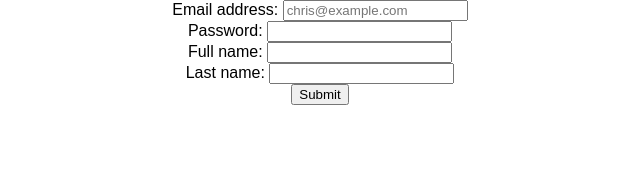
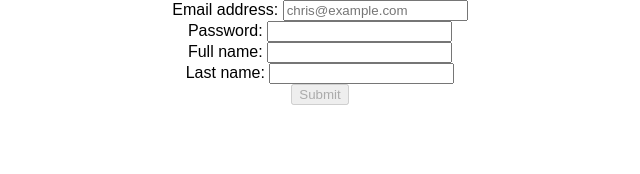
Before and after one commit to chris-bingham/my-first-react-app, a React (Create React App) app: page / in a window 1280 px wide. Shown: the top 174 px of the page, without its empty margins (320-960 px from the left). Built offline with nearby package versions, Linux system fonts and the light colour scheme.

Commit message:
submit button disabled until form is valid

```diff
--- a/src/Button.js
+++ b/src/Button.js
@@ -1,8 +1,14 @@
 import React from "react";
 
-const Button = ({ id, type, label, handleClick, form }) => {
+const Button = ({ id, type, label, handleClick, form, disabled }) => {
   return (
-    <button type={type} form={form} id={id} onClick={handleClick}>
+    <button
+      type={type}
+      form={form}
+      id={id}
+      onClick={handleClick}
+      disabled={disabled}
+    >
       {label}
     </button>
   );
--- a/src/Form.js
+++ b/src/Form.js
@@ -5,6 +5,7 @@ import Validate from "./FormValidation.js";
 
 const DEFAULT_STATE = {
   formData: {},
+  formValid: false,
   submitted: false
 };
 
@@ -22,7 +23,6 @@ class Form extends Component {
       formData[field.id].isValid = !field.required;
     });
     return formData;
-
   };
 
   handleInput = event => {
@@ -34,28 +34,28 @@ class Form extends Component {
         formData[key].isValid = Validate(formData[key]);
       }
     }
-    this.setState({ formData: formData });
+    this.setState({ formData: formData, formValid: this.allValid() });
   };
 
   allValid = () => {
-    for(let field in this.state.formData){
-      if(!this.state.formData[field].isValid && this.state.formData[field].isValid !== undefined){
-
+    for (let field in this.state.formData) {
+      if (
+        !this.state.formData[field].isValid &&
+        this.state.formData[field].isValid !== undefined
+      ) {
         return false;
       }
     }
     return true;
-  }
-
+  };
 
   handleSubmit = event => {
     event.preventDefault();
-    if(this.allValid()){
+    if (this.allValid()) {
       this.setState({ submitted: true });
       console.log("Submitted Data: ", this.state.formData);
     }
   };
-
 
   componentDidMount() {
     this.addFormFieldsToState();
@@ -85,6 +85,7 @@ class Form extends Component {
           id={this.props.name + "_submit"}
           label={"Submit"}
           form={this.props.name}
+          disabled={!this.state.formValid}
         />
       </form>
     );
```
